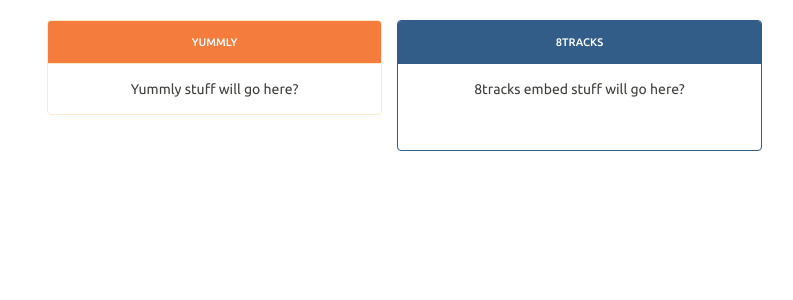
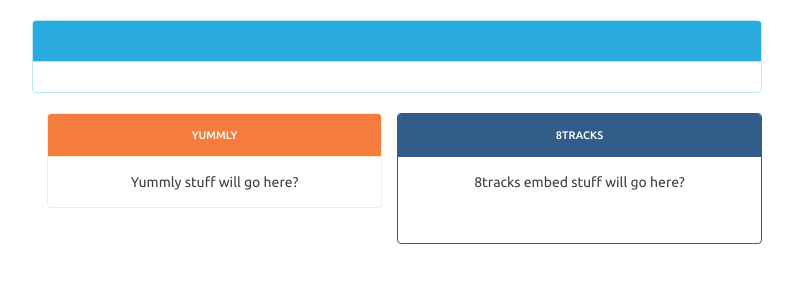
Before and after one commit to mchaiken/Event-Narwhal, a Flask app: template templates/event.html in a window 1280 px wide. Shown: the part 64-364 px from the top of the page, without its empty margins (243-1036 px from the left). Run offline with Flask 2, Linux system fonts and the light colour scheme; the template is opened without the code that fills it, so the values that code supplies are empty; parts of the project's set-up code (start-up, migrations or seed data) failed here and were passed over; some libraries are stand-ins or nearby versions.

Commit message:
stupid merge shit
haaaaaaaaaate

```diff
--- a/templates/event.html
+++ b/templates/event.html
@@ -3,6 +3,28 @@
 {% block bodycontent %}
 
 <div class="container">
+
+    <div class="row">
+
+        <div class="panel panel-info">
+
+            <div class="panel-heading">
+                <center>
+                    <h1>{{ event[ "name" ] }}</h1>
+                </center>
+            </div> <!-- /panel-heading -->
+
+            <div class="panel-body">
+                <center>
+
+                    {{ event[ "description" ] }}
+
+                </center>
+            </div> <!-- /panel-body -->
+
+        </div> <!-- /panel -->
+
+    </div> <!-- /row -->
 
     <div class="row">
 
@@ -15,7 +37,7 @@
                     <center>
                         <h3 class="panel-title">Yummly</h3>
                     </center>
-                </div>
+                </div> <!-- /panel-heading -->
 
                 <div class="panel-body">
                     <center>
@@ -38,7 +60,7 @@
                     <center>
                         <h3 class="panel-title">8tracks</h3>
                     </center>
-                </div>
+                </div> <!-- /panel-heading -->
 
                 <div class="panel-body">
                     <center>
```
